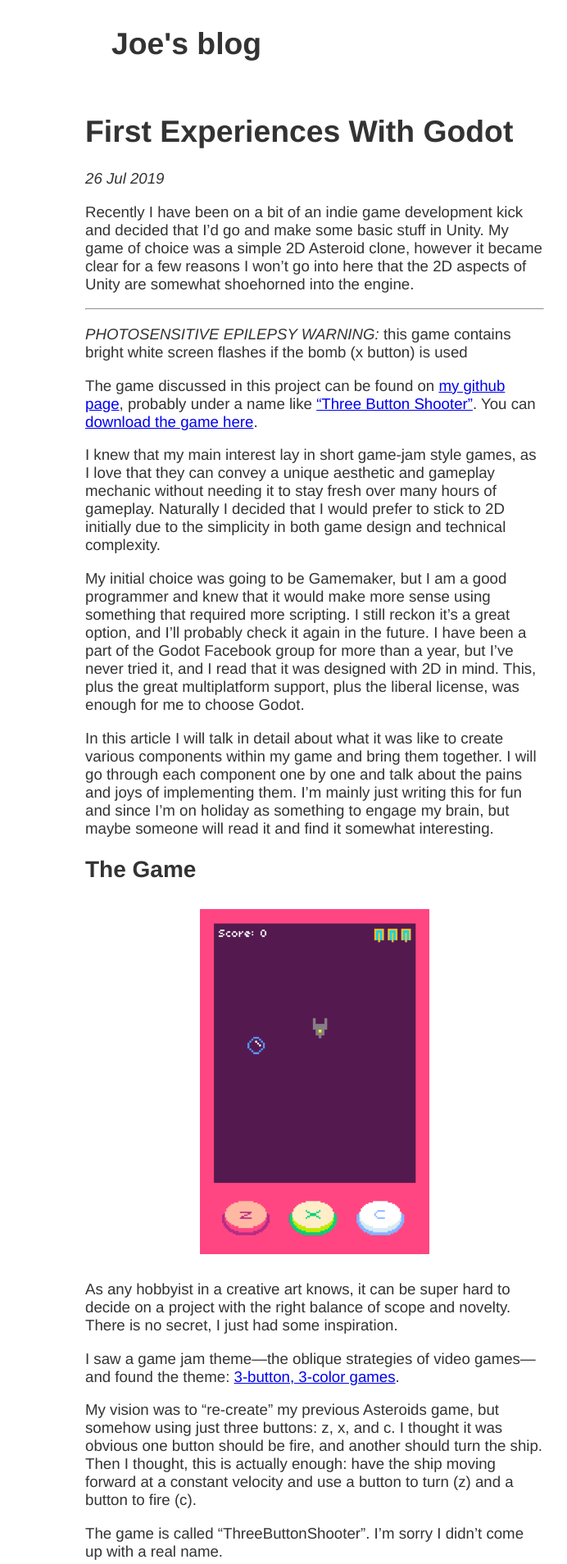
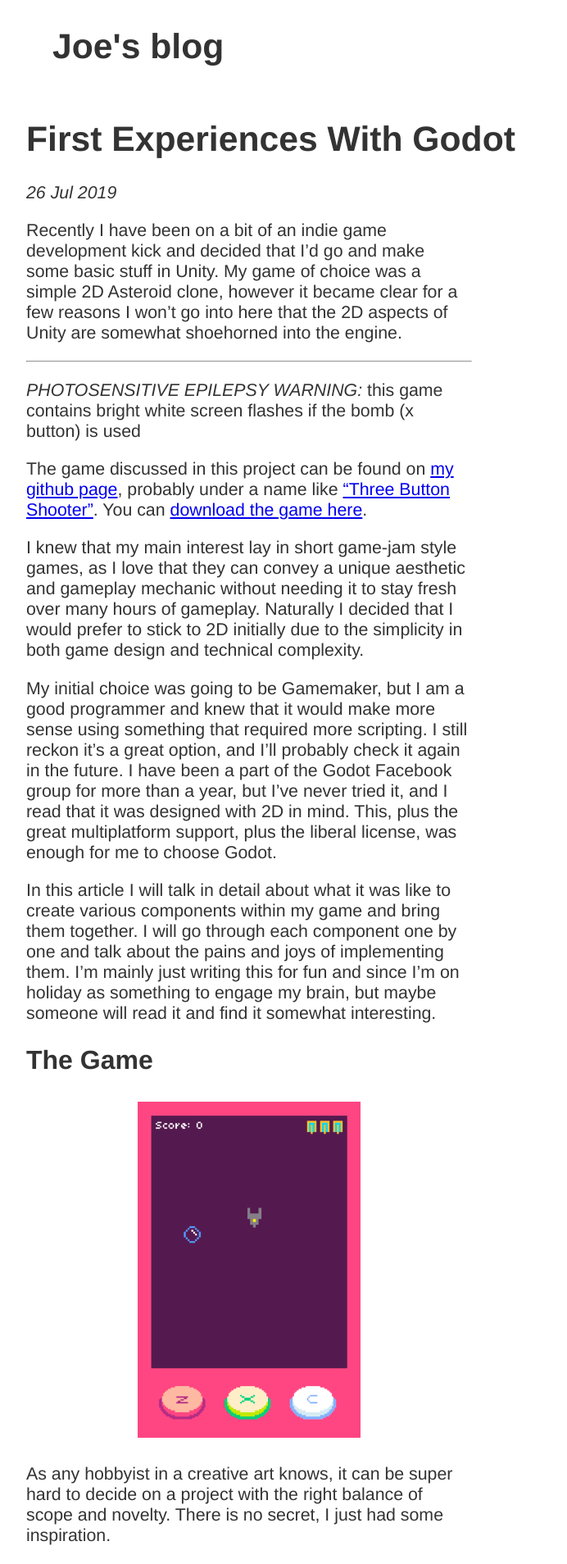
Before and after one commit to joebentley/joebentley.github.io-archive, a Jekyll site: the page built from _posts/2019-07-26-first-experiences-with-godot.md, in a window 1280 px wide. Shown: the top 1908 px of the page at 82% size, without its empty margins (256-948 px from the left). Built offline with Jekyll 4.4.1, drawn with Linux system fonts in a browser that asks for light colours.

Commit message:
Changed layout slightly

```diff
--- a/_sass/main.scss
+++ b/_sass/main.scss
@@ -1,6 +1,6 @@
 $font-stack: Helvetica, sans-serif;
-$font-size: 14pt;
-$smaller-font-size: 12pt;
+$font-size: 16pt;
+$smaller-font-size: 14pt;
 $main-color: #333;
 $secondary-color: #555;
 
@@ -25,7 +25,7 @@ body {
 .content {
   margin-left: auto;
   margin-right: auto;
-  max-width: 35rem;
+  max-width: 44rem;
 }
 
 .posts {
@@ -48,6 +48,8 @@ body {
 }
 
 .post {
+  max-width: 34rem;
+
   // align images that aren't in figures in center
   img {
     margin: 2rem auto;
```
Also changed, not shown: 3 other files.
